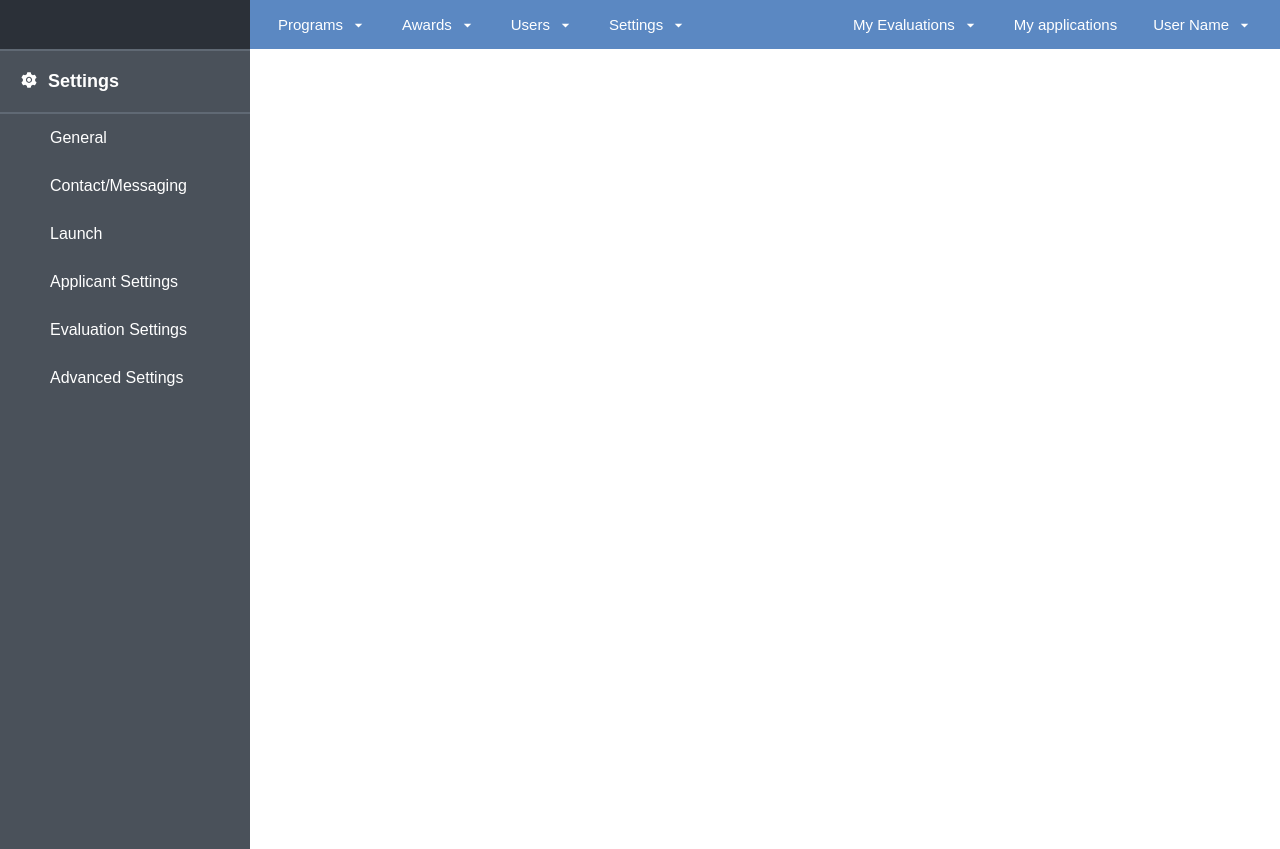
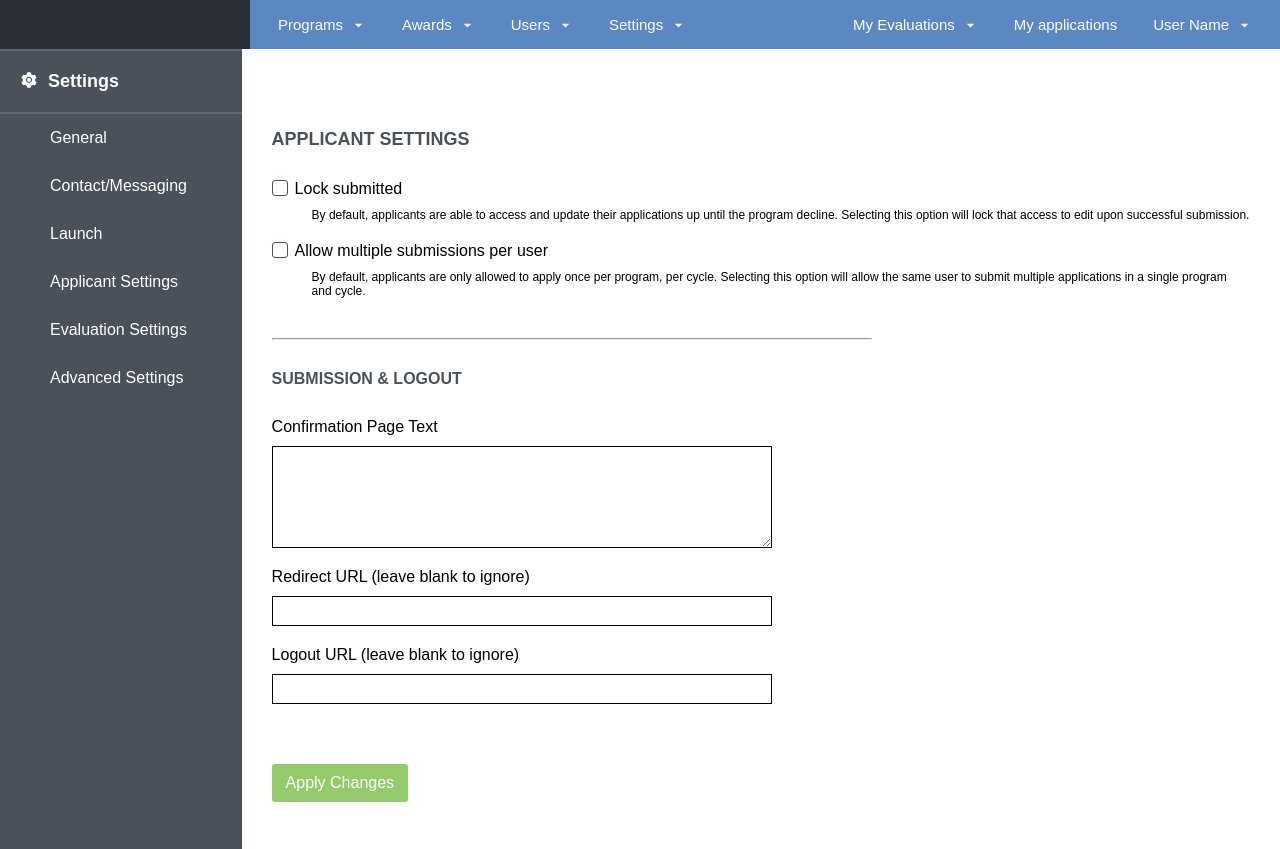
Before and after one commit to EricaMCarvalho/test, a React (Create React App) app in the folder client/: page /applicant-settings in a window 1280 px wide. Built offline with nearby package versions, Linux system fonts and the light colour scheme; no server answers; the HTML template or start-up script is replaced by a standard one.

Commit message:
fill forms with program data

```diff
--- a/client/src/App.js
+++ b/client/src/App.js
@@ -11,8 +11,12 @@
 
   useEffect(() => {
     const getProgram = async () => {
-      const res = await axios.get('/api/programs');
-      setProgram(res.data[0]);
+      try {
+        const res = await axios.get('/api/programs');
+        setProgram(res.data[0]);
+      } catch (err) {
+        console.log(err);
+      }
     };
 
     getProgram();
@@ -24,10 +28,10 @@
       <div className='container'>
         <Sidebar />
         <Switch>
-          <Route exact path='/test/applicant-settings'>
+          <Route exact path='/applicant-settings'>
             <ApplicantSettings program={program} />
           </Route>
-          <Route exact path='/test/evaluation-settings'>
+          <Route exact path='/evaluation-settings'>
             <EvaluationSettings program={program} />
           </Route>
         </Switch>
--- a/client/src/components/Header.js
+++ b/client/src/components/Header.js
@@ -76,10 +76,10 @@
               <Link className='dropdown-item' to='#'>
                 Launch
               </Link>
-              <Link className='dropdown-item' to='/test/applicant-settings'>
+              <Link className='dropdown-item' to='/applicant-settings'>
                 Applicant Settings
               </Link>
-              <Link className='dropdown-item' to='/test/evaluation-settings'>
+              <Link className='dropdown-item' to='/evaluation-settings'>
                 Evaluation Settings
               </Link>
               <Link className='dropdown-item' to='#'>
--- a/client/src/components/Sidebar.js
+++ b/client/src/components/Sidebar.js
@@ -20,10 +20,10 @@
           <Link to='#'>Launch</Link>
         </li>
         <li className='sidebar-item'>
-          <Link to='/test/applicant-settings'>Applicant Settings</Link>
+          <Link to='/applicant-settings'>Applicant Settings</Link>
         </li>
         <li className='sidebar-item'>
-          <Link to='/test/evaluation-settings'>Evaluation Settings</Link>
+          <Link to='/evaluation-settings'>Evaluation Settings</Link>
         </li>
         <li className='sidebar-item'>
           <Link to='#'>Advanced Settings</Link>
--- a/client/src/pages/ApplicantSettings.js
+++ b/client/src/pages/ApplicantSettings.js
@@ -1,35 +1,39 @@
-import React, { useState } from 'react';
+import React, { useState, useEffect } from 'react';
 import axios from 'axios';
 import '../components/Form.css';
 
-const ApplicantSettings = () => {
-  const [lockSubmitted, setLockSubmitted] = useState(true);
+const ApplicantSettings = ({ program }) => {
+  const [lockSubmitted, setLockSubmitted] = useState();
   const [multipleSubmissions, setMultipleSubmissions] = useState();
-  const [confirmationText, setConfirmationText] = useState(
-    'Thank you for applying!'
-  );
+  const [confirmationText, setConfirmationText] = useState('');
   const [redirectUrl, setRedirectUrl] = useState('');
   const [logoutUrl, setLogoutUrl] = useState('');
+
+  useEffect(() => {
+    setLockSubmitted(program.lockSubmitted);
+    setMultipleSubmissions(program.multipleSubmissions);
+    setConfirmationText(program.confirmationText);
+    setRedirectUrl(program.redirectUrl);
+    setLogoutUrl(program.logoutUrl);
+  }, [program]);
 
   const handleSubmit = async (e) => {
     e.preventDefault();
 
     try {
-      await axios.post('/api', {
+      await axios.put(`/api/programs/${program.id}`, {
         lockSubmitted,
         multipleSubmissions,
         confirmationText,
       });
     } catch (error) {
-      // Handle error
+      console.log(error);
     }
   };
 
   return (
     <main>
-      <h1 className='primary-heading'>
-        2021 Example Organization Scholarship Program
-      </h1>
+      <h1 className='primary-heading'>{program.name}</h1>
 
       <form className='form' onSubmit={handleSubmit}>
         <h2 className='secondary-heading'>Applicant Settings</h2>
--- a/client/src/pages/EvaluationSettings.js
+++ b/client/src/pages/EvaluationSettings.js
@@ -1,29 +1,32 @@
-import React, { useState } from 'react';
+import React, { useState, useEffect } from 'react';
 import axios from 'axios';
 import '../components/Form.css';
 
-const EvaluationSettings = () => {
-  const [makeAnonymous, setMakeAnonymous] = useState(true);
-  const [scoreSharing, setScoreSharing] = useState();
+const EvaluationSettings = ({ program }) => {
+  const [makeAnonymous, setMakeAnonymous] = useState(false);
+  const [scoreSharing, setScoreSharing] = useState(false);
+
+  useEffect(() => {
+    setMakeAnonymous(program.makeAnonymous);
+    setScoreSharing(program.scoreSharing);
+  }, [program]);
 
   const handleSubmit = async (e) => {
     e.preventDefault();
 
     try {
-      await axios.post('/api', {
+      await axios.put(`/api/programs/${program.id}`, {
         makeAnonymous,
         scoreSharing,
       });
     } catch (error) {
-      // Handle error
+      console.log(error);
     }
   };
 
   return (
     <main>
-      <h1 className='primary-heading'>
-        2021 Example Organization Scholarship Program
-      </h1>
+      <h1 className='primary-heading'>{program.name}</h1>
 
       <form className='form' onSubmit={handleSubmit}>
         <h2 className='secondary-heading'>Evaluation Settings</h2>
```
